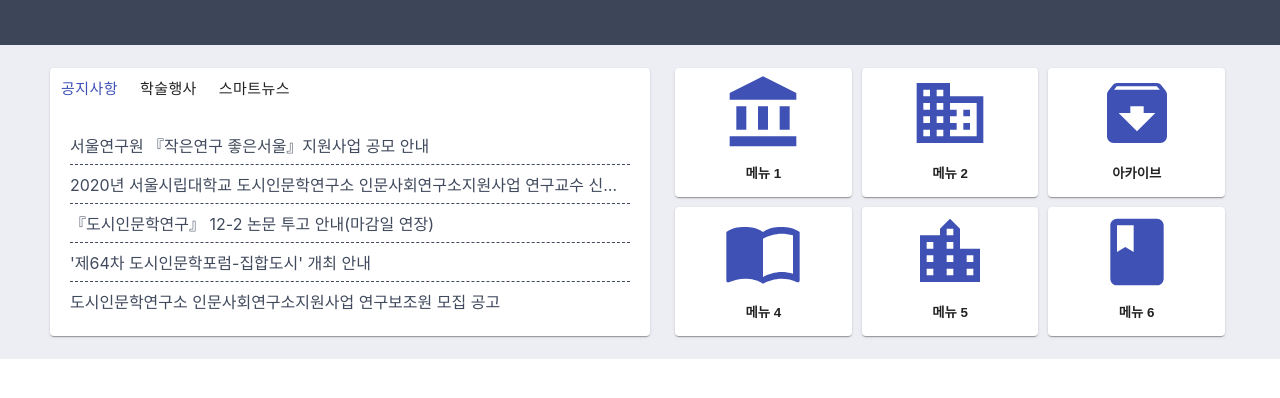
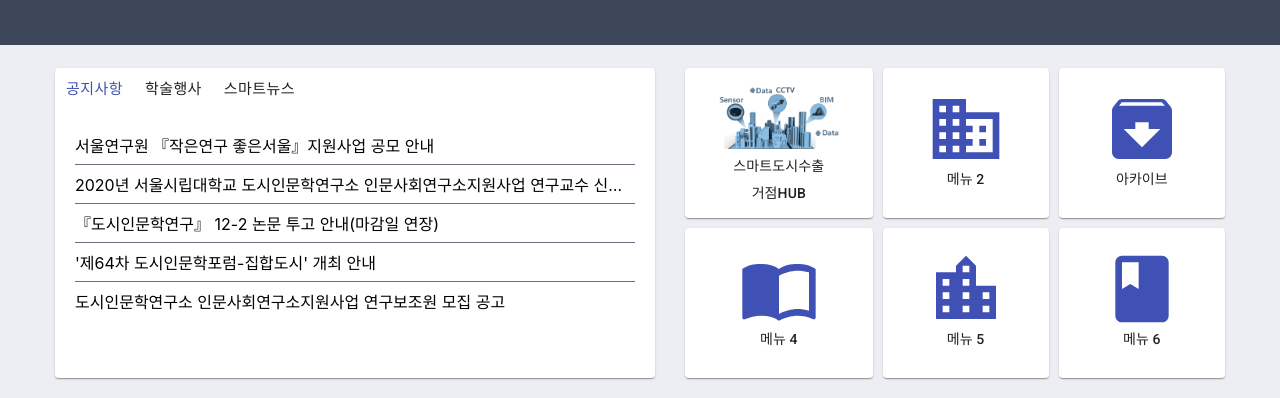
Before and after one commit to powergee/smart-city-hub, a React (Create React App) app in the folder frontend/: page / in a window 1280 px wide. Shown: the part 786-1184 px from the top of the page. Before the commit the page ends 1145 px from the top, so only its background shows below. Built offline with nearby package versions, Linux system fonts and the light colour scheme.

Commit message:
Add a picture of the hub in Home

```diff
--- a/frontend/src/components/NoticeBoard.js
+++ b/frontend/src/components/NoticeBoard.js
@@ -11,7 +11,7 @@ export default function NoticeBoard() {
     }
 
     return (
-        <Paper>
+        <Paper className="board-paper">
             <div className="board-header">
                 <Button onClick={getButtonHandler(NOTICE)} color={(selected === NOTICE ? "primary" : "default")} size="large">공지사항</Button>
                 <Button onClick={getButtonHandler(EVENT)} color={(selected === EVENT ? "primary" : "default")} size="large">학술행사</Button>
--- a/frontend/src/components/NoticeBoard.scss
+++ b/frontend/src/components/NoticeBoard.scss
@@ -6,7 +6,11 @@ $category-padding: 0 20px 0 0;
 // $category-disabled: #B3C6DF;
 $category-font: 18px;
 // $border-radius: 3px;
-$boundary-color: #404A5D;
+$boundary-color: #696f7c;
+
+.board-paper {
+    height: 100%;
+}
 
 .board-header {
     display: block;
@@ -39,8 +43,8 @@ $boundary-color: #404A5D;
         & > li {
             padding: 7px 0px 7px 0;
             margin-right: 20px;
-            border-bottom: 1px dashed $boundary-color;
-            color: $boundary-color;
+            border-bottom: 1px solid $boundary-color;
+            color: black;
             overflow: hidden;
             text-overflow: ellipsis;
             white-space: nowrap;
--- a/frontend/src/pages/Home.js
+++ b/frontend/src/pages/Home.js
@@ -7,21 +7,13 @@ import BusinessIcon from '@material-ui/icons/Business';
 import ArchiveIcon from '@material-ui/icons/Archive';
 import ImportContactsIcon from '@material-ui/icons/ImportContacts';
 import BookIcon from '@material-ui/icons/Book';
-import { Paper, ButtonBase, Grid, Modal } from '@material-ui/core'
+import { Paper, ButtonBase, Grid, Modal, Typography } from '@material-ui/core'
 import 'react-slideshow-image/dist/styles.css'
 import slide1 from "../images/slide-sample-1.png";
 import slide2 from "../images/slide-sample-2.png";
+import hubPic from "../images/hub-pic.png";
 import getArchives from "../shared/Archives.js";
 import './Home.scss'
-
-import econLogo from "../images/archive-pics/econ-logo.png";
-import innogovLogo from "../images/archive-pics/innogov-logo.png";
-import kirdLogo from "../images/archive-pics/kird-logo.png";
-import nspLogo from "../images/archive-pics/nsp-logo.png";
-import saftyMapLogo from "../images/archive-pics/saftymap-logo.jpeg";
-import scassoLogo from "../images/archive-pics/scasso-logo.jpg";
-import sckoreaLogo from "../images/archive-pics/sckorea-logo.png";
-import scwikiLogo from "../images/archive-pics/scwiki-logo.png";
 
 export default function Home() {
     const [archOpen, setArchOpen] = useState(false);
@@ -56,37 +48,40 @@ export default function Home() {
 
             <div className="board-background">
                 <div className="board-container">
-                    <NoticeBoard></NoticeBoard>
+                    <div className="notice-root">
+                        <NoticeBoard></NoticeBoard>
+                    </div>
 
                     <div className="menu-root">
                         <div className="menu-table">
                             <div className="menu-row">
                                 <div className="menu-cell">
-                                    <Paper>
+                                    <Paper className="menu-paper">
                                         <ButtonBase className="menu-button">
                                             <Grid container direction="column" justify="center" alignItems="center">
-                                                <AccountBalanceIcon className="menu-icon" color="primary"></AccountBalanceIcon>
-                                                <h4>메뉴 1</h4>
+                                                <img className="menu-pic" src={hubPic}></img>
+                                                <Typography gutterBottom variant="subtitle2">스마트도시수출</Typography>
+                                                <Typography gutterBottom variant="subtitle2">거점HUB</Typography>
                                             </Grid>
                                         </ButtonBase>
                                     </Paper>
                                 </div>
                                 <div className="menu-cell">
-                                    <Paper>
+                                    <Paper className="menu-paper">
                                         <ButtonBase className="menu-button">
                                             <Grid container direction="column" justify="center" alignItems="center">
                                                 <BusinessIcon className="menu-icon" color="primary"></BusinessIcon>
-                                                <h4>메뉴 2</h4>
+                                                <Typography gutterBottom variant="subtitle2">메뉴 2</Typography>
                                             </Grid>
                                         </ButtonBase>
                                     </Paper>
                                 </div>
                                 <div className="menu-cell">
-                                    <Paper>
+                                    <Paper className="menu-paper">
                                         <ButtonBase className="menu-button" onClick={viewArchive}>
                                             <Grid container direction="column" justify="center" alignItems="center">
                                                 <ArchiveIcon className="menu-icon" color="primary"></ArchiveIcon>
-                                                <h4>아카이브</h4>
+                                                <Typography gutterBottom variant="subtitle2">아카이브</Typography>
                                             </Grid>
                                         </ButtonBase>
                                     </Paper>
@@ -94,31 +89,31 @@ export default function Home() {
                             </div>
                             <div className="menu-row">
                                 <div className="menu-cell">
-                                    <Paper>
+                                    <Paper className="menu-paper">
                                         <ButtonBase className="menu-button">
                                             <Grid container direction="column" justify="center" alignItems="center">
                                                 <ImportContactsIcon className="menu-icon" color="primary"></ImportContactsIcon>
-                                                <h4>메뉴 4</h4>
+                                                <Typography gutterBottom variant="subtitle2">메뉴 4</Typography>
                                             </Grid>
                                         </ButtonBase>
                                     </Paper>
                                 </div>
                                 <div className="menu-cell">
-                                    <Paper>
+                                    <Paper className="menu-paper">
                                         <ButtonBase className="menu-button">
                                             <Grid container direction="column" justify="center" alignItems="center">
                                                 <LocationCityIcon className="menu-icon" color="primary"></LocationCityIcon>
-                                                <h4>메뉴 5</h4>
+                                                <Typography gutterBottom variant="subtitle2">메뉴 5</Typography>
                                             </Grid>
                                         </ButtonBase>
                                     </Paper>
                                 </div>
                                 <div className="menu-cell">
-                                    <Paper>
+                                    <Paper className="menu-paper">
                                         <ButtonBase className="menu-button">
                                             <Grid container direction="column" justify="center" alignItems="center">
                                                 <BookIcon className="menu-icon" color="primary"></BookIcon>
-                                                <h4>메뉴 6</h4>
+                                                <Typography gutterBottom variant="subtitle2">메뉴 6</Typography>
                                             </Grid>
                                         </ButtonBase>
                                     </Paper>
@@ -131,7 +126,7 @@ export default function Home() {
 
             <Modal open={archOpen} className="modal" onClose={() => setArchOpen(false)}>
                 <div className="modal-content">
-                    <h2>나가려면 화면의 바깥쪽을 클릭하세요.</h2>
+                    <h2>나가려면 화면의 좌우 바깥쪽을 클릭하세요.</h2>
 
                     <div className="modal-section">
                         <div className="modal-title">
--- a/frontend/src/pages/Home.scss
+++ b/frontend/src/pages/Home.scss
@@ -73,6 +73,11 @@ $slide-text-size: 50px;
     }
 }
 
+.notice-root {
+    height: 310px;
+    padding: 5px;
+}
+
 .menu-root {
     display: flex;
     flex-flow: column;
@@ -107,11 +112,20 @@ $slide-text-size: 50px;
     // }
 }
 
+.menu-paper {
+    height: 150px;
+}
+
 .menu-button {
     width: 100%;
     height: 100%;
     padding-top: 5px !important;
     padding-bottom: 5px !important;
+}
+
+.menu-pic {
+    height: 66px !important;
+    margin: 7px -100px 7px -100px;
 }
 
 .menu-icon {
```
Also changed, not shown: frontend/src/images/hub-pic.png (added).
